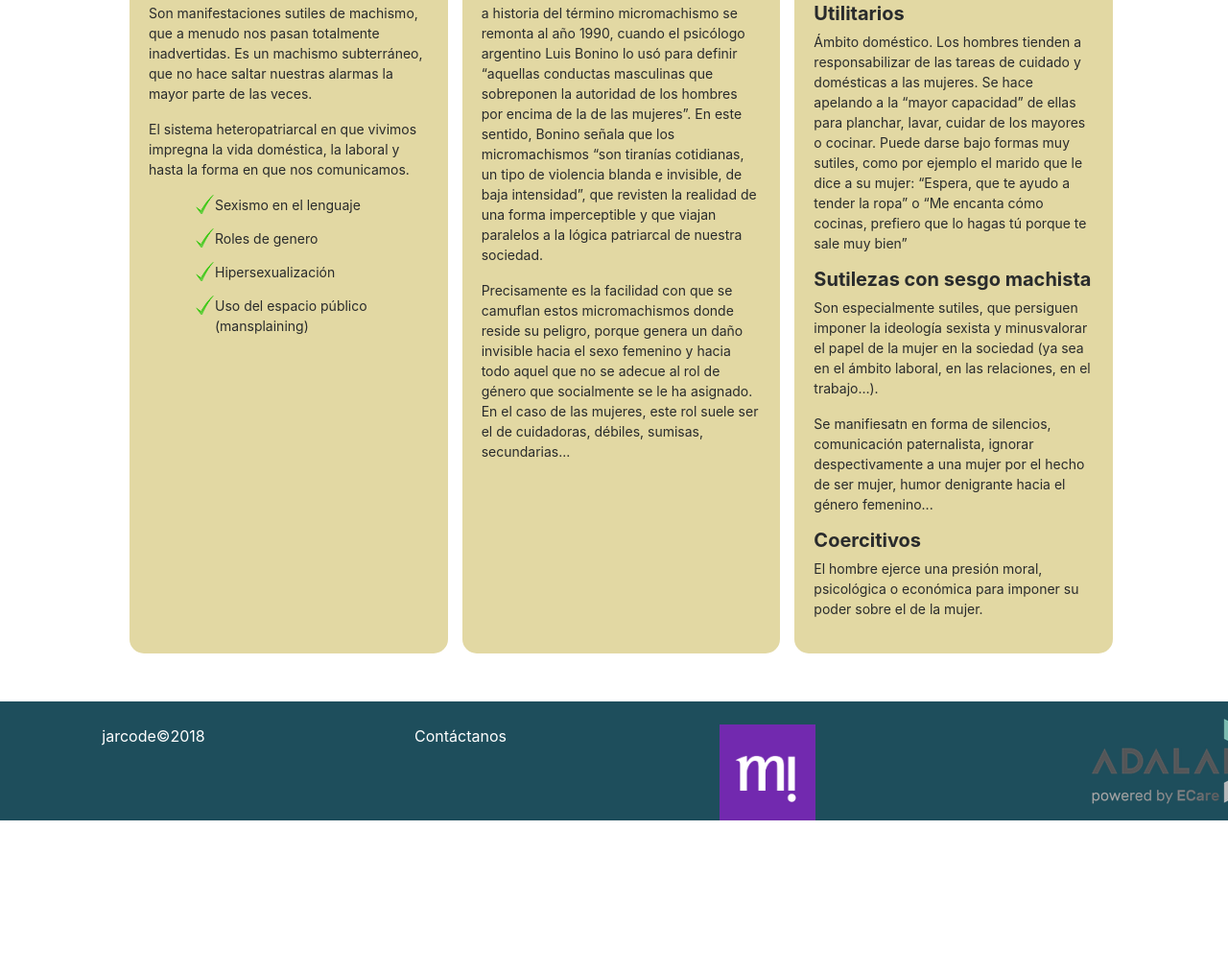
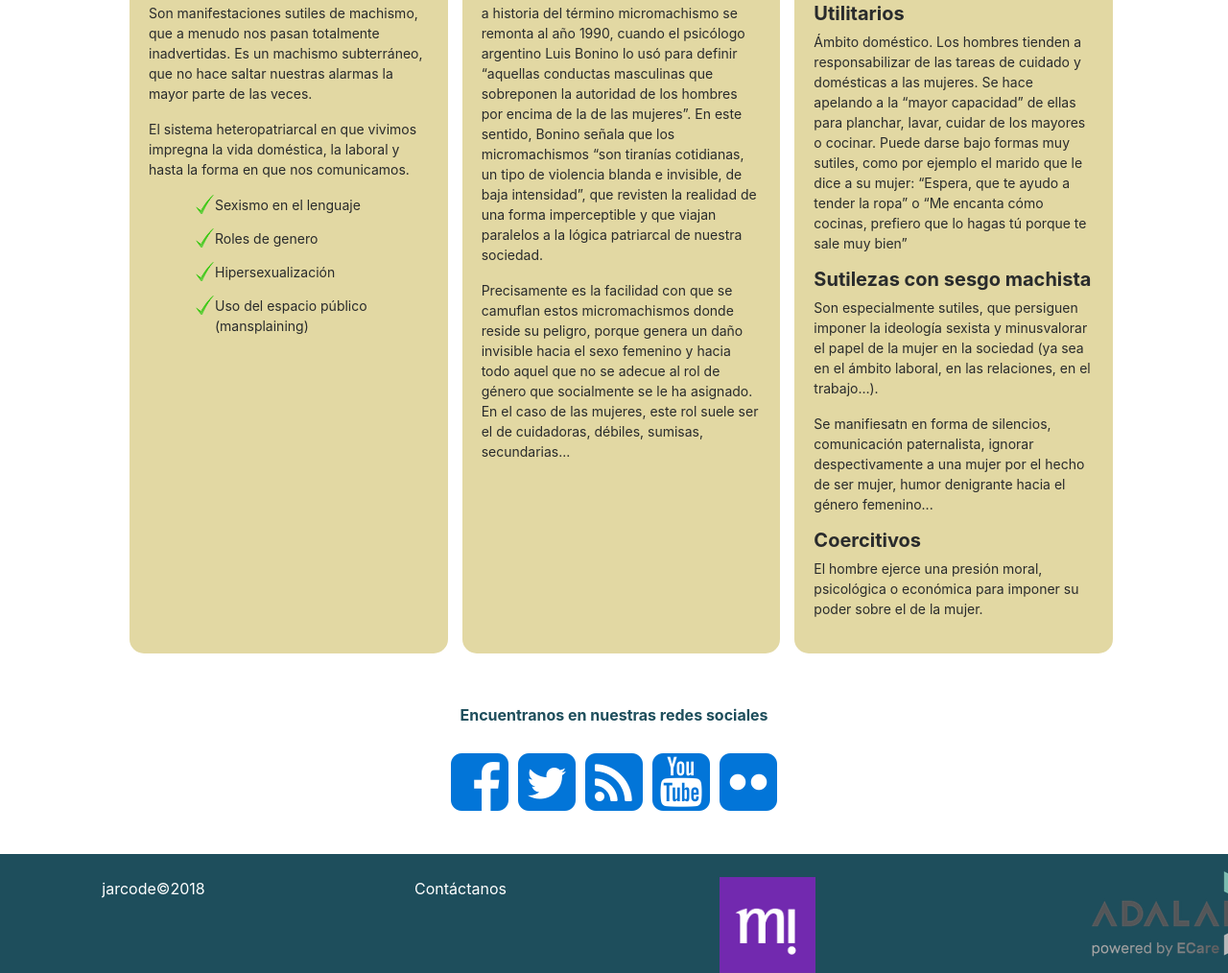
Before and after one commit to Adalab/project-clarke-s3-jarcode, a website: page index.html in a window 1280 px wide. Shown: the part 271-1285 px from the top of the page at 96% size. Before the commit the page ends 1126 px from the top, so only its background shows below. Drawn offline with nearby package versions, Linux system fonts and the light colour scheme.

Commit message:
add RRSS

```diff
--- a/index.html
+++ b/index.html
@@ -125,7 +125,16 @@
 		</section><!-- fin secciones-->
 
 		<section><!-- frase motivadora + RRSS-->
-
+			<div class="networks"><!--RSS-->
+				<p>Encuentranos en nuestras redes sociales</p>
+				<ul class="nw_ul">
+					<li><a href="https://www.facebook.com/mujeres.progresistas"><i class="fa fa-facebook-square" aria-hidden="true"></i></a></li>
+					<li><a href="https://twitter.com/fmprogresistas"><i class="fa fa-twitter-square" aria-hidden="true"></i></a></li>
+					<li><a href="http://fmujeresprogresistas.org/feed/"><i class="fa fa-rss-square" aria-hidden="true"></i></a></li>
+					<li><a href="http://www.youtube.com/user/MujeresFMP/"><i class="fa fa-youtube-square" aria-hidden="true"></i></a></li>
+					<li><a href="http://www.flickr.com/photos/mujeresprogresistas"><i class="fa fa-flickr" aria-hidden="true"></i></a></li>
+				</ul>
+			</div>
 		</section><!-- fin frase motivadora + RRSS-->
 
 	</main>
--- /dev/null
+++ b/js/main.min.js
@@ -0,0 +1,2 @@
+
+//# sourceMappingURL=main.min.js.map
--- a/scss/pages/_home.scss
+++ b/scss/pages/_home.scss
@@ -25,3 +25,25 @@
 		}
 	}
 }
+.networks {
+	margin: 0;
+	padding: 2px;
+	p {
+		display: flex;
+		justify-content: center;
+		color: $backHeaderFooter;
+		font-weight: bold;
+		margin: 0;
+	}
+}
+.nw_ul {
+
+	list-style: none;
+	display: flex;
+	flex-direction: row;
+	justify-content: center;
+	li {
+		font-size: 70px;
+		padding: 5px;
+	}
+}
--- a/scss/style.scss
+++ b/scss/style.scss
@@ -1,3 +1,4 @@
+@import "https://maxcdn.bootstrapcdn.com/font-awesome/4.7.0/css/font-awesome.min.css";
 @import "components/buttons";
 @import "components/forms";
 @import "components/hero";
```
Also changed, not shown: styles/style.css.
